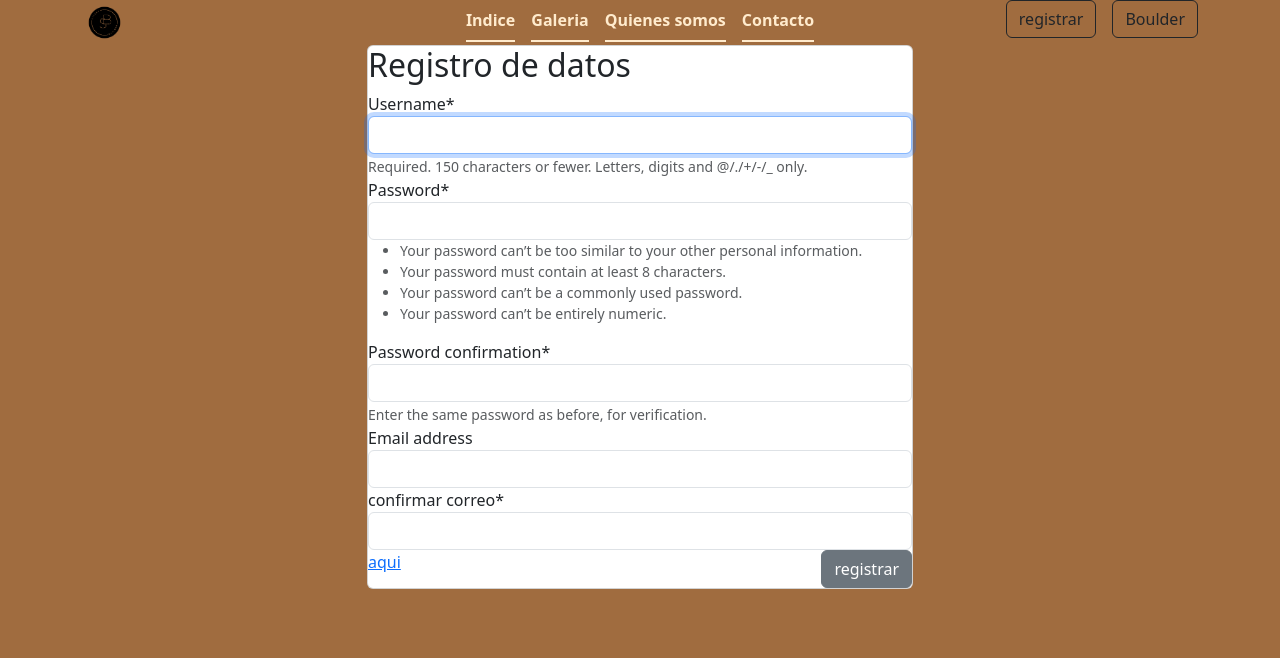
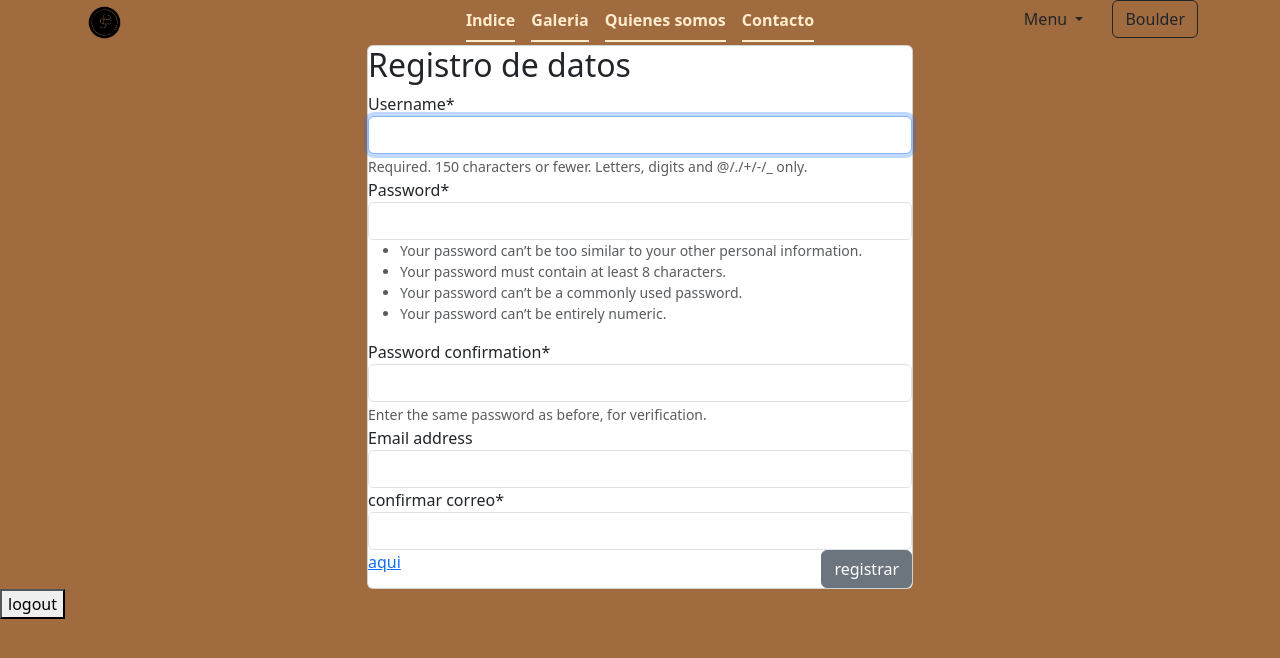
Before and after one commit to BrianMartelA/EV3, a Django app: page /alumnos/registro in a window 1280 px wide. Shown: the top 658 px of the page. Run offline with Django 4.2, Linux system fonts and the light colour scheme; some libraries are stand-ins or nearby versions.

Commit message:
Add files via upload

```diff
--- a/Formativa_1/Formativa_1/settings.py
+++ b/Formativa_1/Formativa_1/settings.py
@@ -74,7 +74,8 @@ MEDIA_URL= "media-files/"
 MEDIA_ROOT= BASE_DIR / "files"
 
 LOGIN_REDIRECT_URL="galeria"
-LOGOUT_REDIRECT_URL="index"
+LOGOUT_REDIRECT_URL="galeria"
+
 WSGI_APPLICATION = 'Formativa_1.wsgi.application'
 
 
--- a/Formativa_1/alumnos/templates/alumnos/Index.html
+++ b/Formativa_1/alumnos/templates/alumnos/Index.html
@@ -127,6 +127,8 @@
 </div>
 {%if user.is_authenticated %}
 <a href="#">{{ user.username}}</a>
+<a href="{% url 'logout' %}">Cerrar sesion</a>
+
 {% endif %}
 <div class="carruselTodo" style="margin-top: 1%;">
     <div id="carrusel" class="carousel slide" data-ride="carousel">
--- a/Formativa_1/alumnos/templates/alumnos/Registro.html
+++ b/Formativa_1/alumnos/templates/alumnos/Registro.html
@@ -39,9 +39,31 @@
       </div>
         <div class="col-4" style="justify-content: end;">
         <ul class="nav nav-underline nav justify-content-end">
-          <li class="nav-item">
-            <button type="button" class="btn btn-outline-dark" style="cursor: default;">registrar</button>
-          </li>
+          <!----VENTANA FORMATO LOGEADO----->
+          {% if user.is_authenticated %}
+          <div class="dropdown">
+            <button class="btn btn-venta dropdown-toggle" type="button" data-bs-toggle="dropdown" aria-expanded="false">Menu</button>
+            <ul class="dropdown-menu">
+              <li><a class="dropdown-item" href="{% url 'perfil'%}">Perfil</a></li>
+              <li > <form action="{% url 'logout' %}" method="post">
+                {% csrf_token %}
+                <button type="submit" class="btn btn-light">logout</button>
+              </form></li>
+            </ul>
+          </div>
+
+            <!---PENDIENTE/ VENTANA FORMATO SIN LOGEAR-->
+            {% else %}
+            <div class="dropdown">
+              <button class="btn btn-venta dropdown-toggle" type="button" data-bs-toggle="dropdown" aria-expanded="false">
+              Menu
+              </button>
+              <ul class="dropdown-menu" >
+              <li><a class="dropdown-item" style="cursor: default;">Registro</a></li>
+              <li><a class="dropdown-item" href="{% url 'login'%}">Inicio sesion</a></li>
+              </ul>
+              </div>
+            {% endif %}
           <li class="nav-item">
             <button type="button" class="btn btn-outline-dark" onclick="location.href='{% url 'boulder'%}'">Boulder</button>
           </li>
@@ -65,6 +87,7 @@
 Menu
 </button>
 <ul class="dropdown-menu" >
+
 <li><a class="dropdown-item" href="{% url 'index'%}" >Indice</a></li>
 <li><a class="dropdown-item"href="{% url 'galeria'%}" >Galeria</a></li>
 <li><a class="dropdown-item" href="{% url 'quienes_somos'%}" >Quienes somos</a></li>
@@ -110,8 +133,10 @@ Menu
         </div>
     </div>
 </div>
-
-
+          <form action="{% url 'logout' %}" method="post">
+            {% csrf_token %}
+            <button type="submit">logout</button>
+          </form>
 
         </div>
 
--- a/Formativa_1/alumnos/urls.py
+++ b/Formativa_1/alumnos/urls.py
@@ -8,4 +8,5 @@ urlpatterns = [
     path('quienes_somos',views.quienes_somos,name='quienes_somos'),
     path('boulder',views.boulder,name='boulder'),
     path('registro',views.registro,name='registro'),
+    path('perfil',views.perfil, name='perfil')
 ]
--- a/Formativa_1/alumnos/views.py
+++ b/Formativa_1/alumnos/views.py
@@ -2,6 +2,7 @@ from django.shortcuts import redirect, render
 from .forms import SignUpForm
 from .models import cliente,Registro_cliente
 from django.contrib.auth import authenticate, login
+from django.contrib.auth.models import Group
 from django.contrib import messages
 
 
@@ -25,6 +26,10 @@ def boulder(request):
     context = {}
     return render(request,'alumnos/Boulder.html',context)
 
+def perfil(request):
+    context={}
+    return render(request,'alumnos/perfil.html',context)
+
 
 
 
@@ -39,6 +44,8 @@ def registro(request):
 
             user=formulario.save()
             Registro_cliente.objects.create(user=user)
+            group = Group.objects.get(name='cliente')
+            user.groups.add(group)
 
             user=authenticate(username=formulario.cleaned_data["username"], password=formulario.cleaned_data["password1"])
             login(request, user)
```
Also changed, not shown: Formativa_1/alumnos/templates/alumnos/Galeria.html (+16 -2 lines), Formativa_1/alumnos/templates/alumnos/perfil.html (added, +22 -0 lines), Formativa_1/db.sqlite3.
